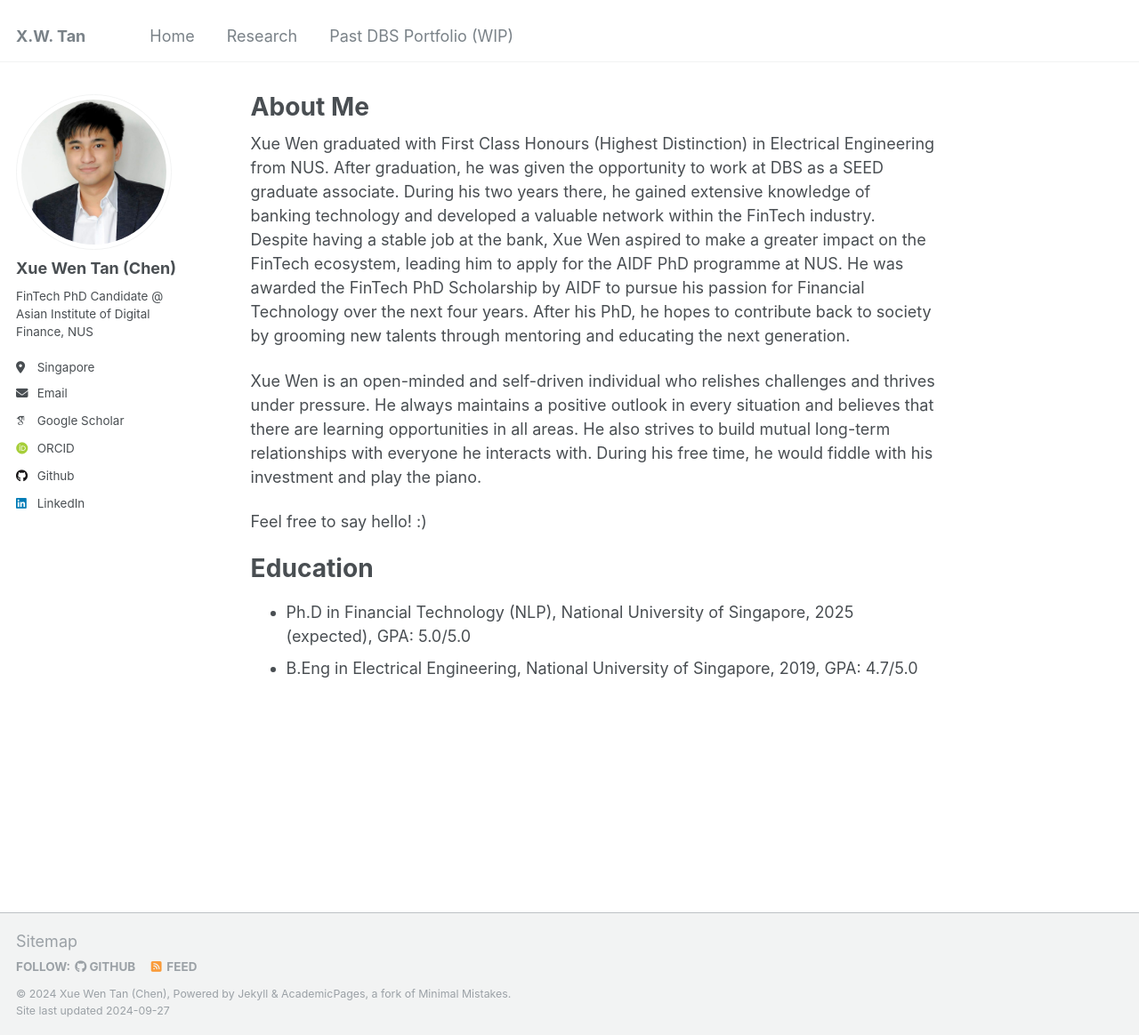
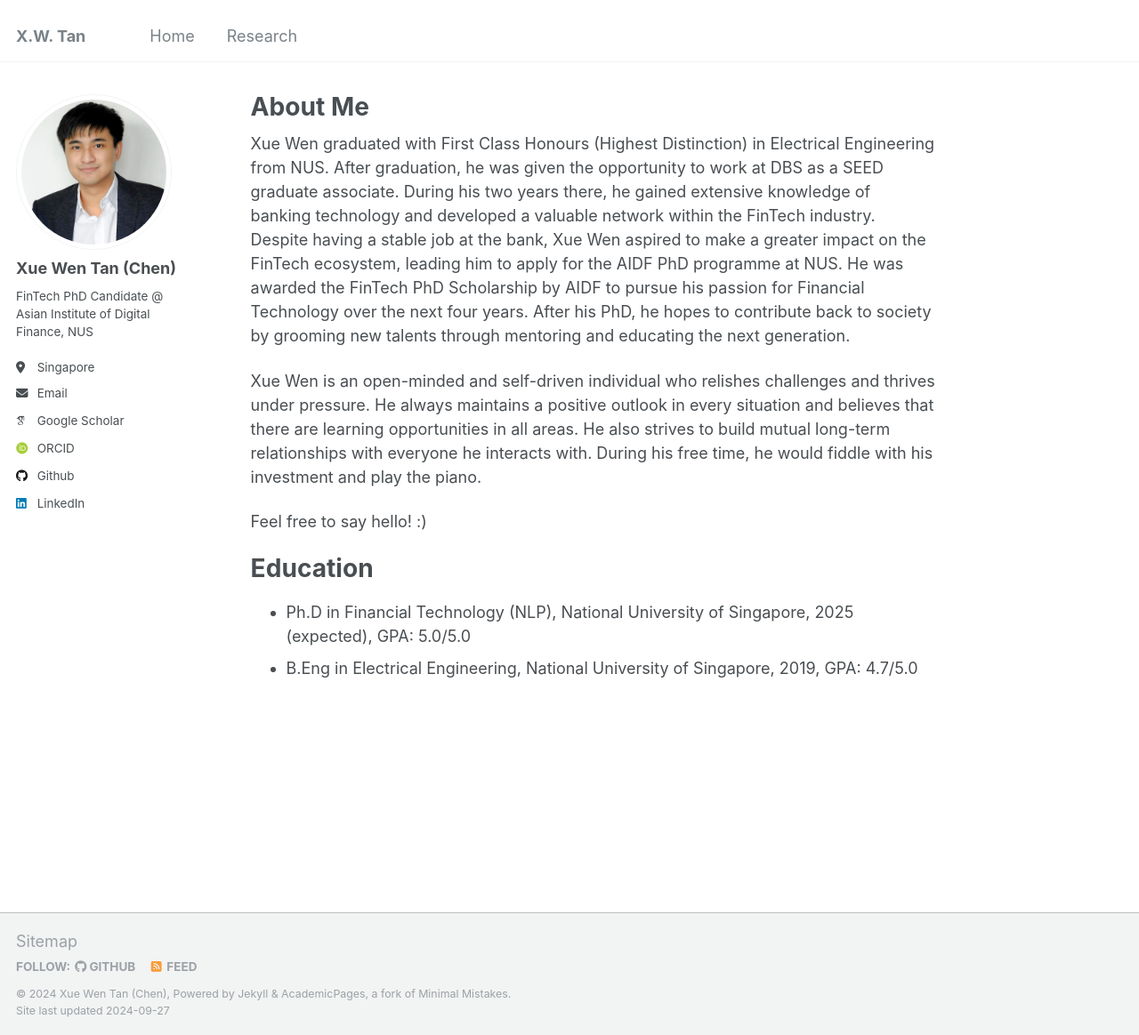
Before and after one commit to Chen-XueWen/Chen-XueWen.github.io, a Jekyll site: the page built from _pages/about.md, in a window 1280 px wide and 1164 px high. Shown: the whole window at 89% size. Built offline with Jekyll 4.4.1, drawn with Linux system fonts in a browser that asks for light colours; some web fonts are replaced.

Commit message:
Update navigation.yml

```diff
--- a/_data/navigation.yml
+++ b/_data/navigation.yml
@@ -9,5 +9,3 @@ main:
     url: /
   - title: "Research"
     url: /publications/
-  - title: "Past DBS Portfolio (WIP)"
-    url: /portfolio/
```
